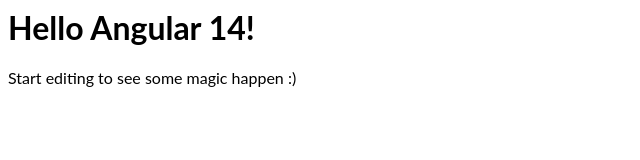
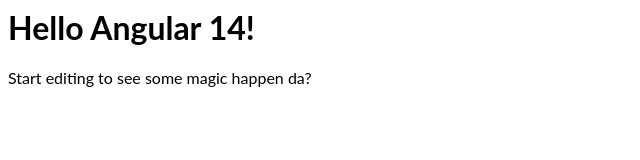
Before and after one commit to LL2N/pruebastackblitz, an Angular app: page / in a window 1280 px wide. Shown: the top 160 px of the page, without its empty margins (0-640 px from the left). Built offline with nearby package versions, Linux system fonts and the light colour scheme.

Commit message:
otrocambio

```diff
--- a/src/app/app.component.html
+++ b/src/app/app.component.html
@@ -1,4 +1,4 @@
 <hello name="{{ name }}"></hello>
 <p>
-  Start editing to see some magic happen  :)
+	Start editing to see some magic happen da?
 </p>
```
